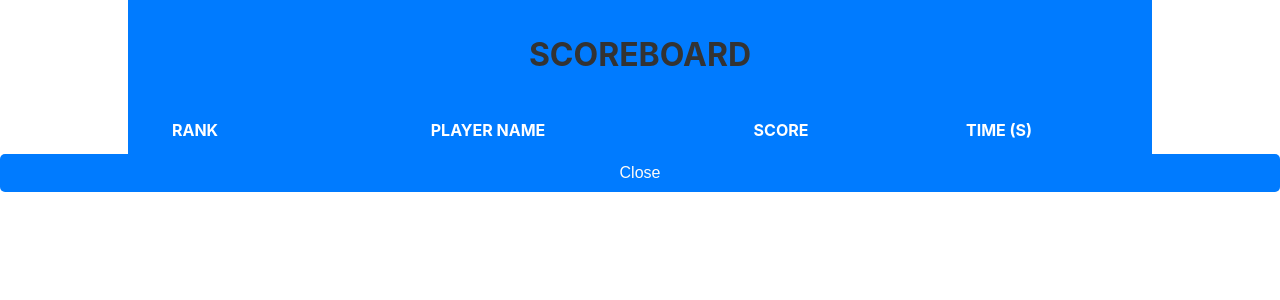
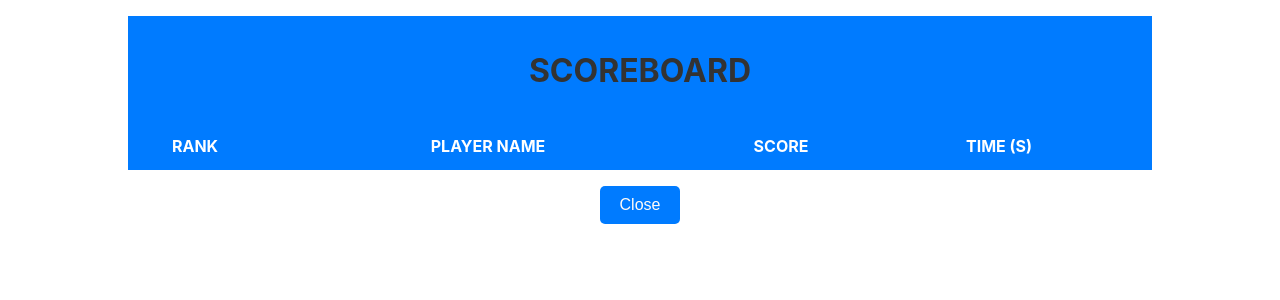
Before and after one commit to palicz/word-matcher-game, a React (Create React App) app: page / in a window 1280 px wide. Both pictures are taken after a click on the button "Scoreboard". Shown: the top 300 px of the page. Built offline with nearby package versions, Linux system fonts and the light colour scheme.

Commit message:
fix: Fixed close button for scoreboard

```diff
--- a/src/components/Scoreboard.css
+++ b/src/components/Scoreboard.css
@@ -7,7 +7,7 @@
 }
 
 .score-table {
-    margin: 0 auto;
+    margin: 1em auto;
     width: 80%;
     border-collapse: collapse;
     background-color: #f9f9f9;
@@ -48,10 +48,12 @@
 .close-button-container {
     display: flex;
     justify-content: center; /* Horizontally center the button */
+    align-items: center;
     margin-top: 20px;
 }
 
 .close-button {
+    align-self: center;
     border-radius: 5px;
     padding: 10px 20px;
     background-color: #007BFF;
@@ -59,7 +61,7 @@
     border: none;
     cursor: pointer;
     font-size: 16px;
-    width: auto; /* Allow the button to adjust its width based on content */
+    width:  fit-content; /* Allow the button to adjust its width based on content */
 }
 
 .close-button:hover {
```
